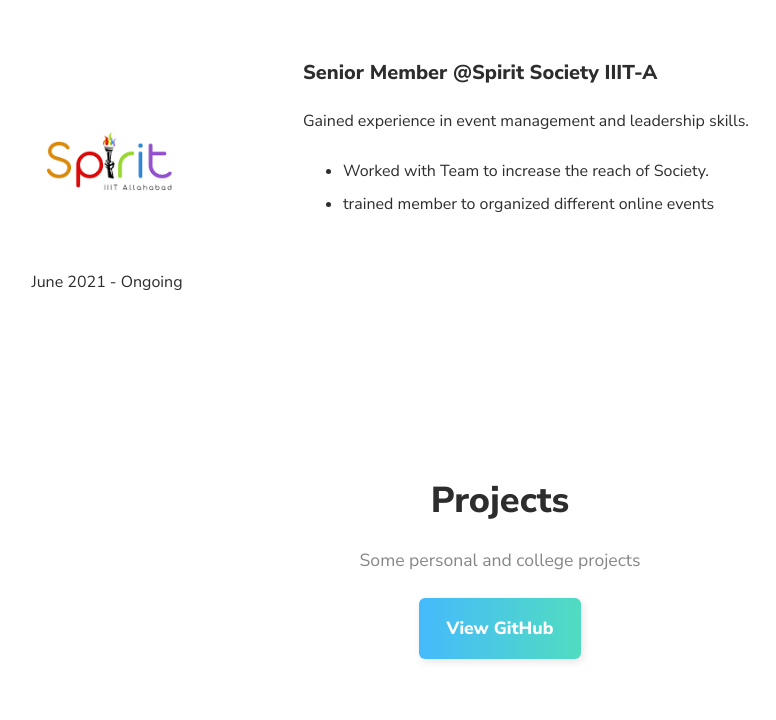
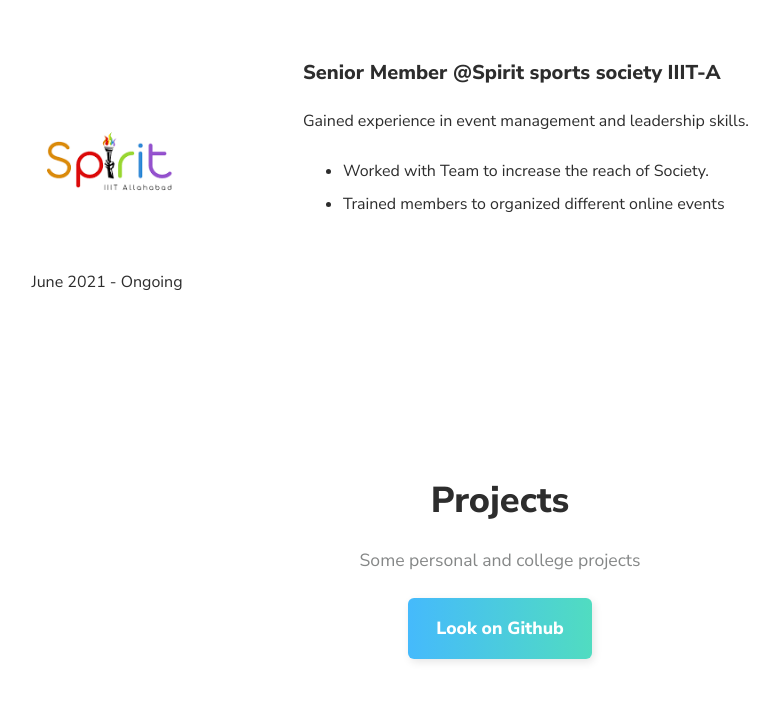
Before and after one commit to Horseman-droid/imdb, a plain HTML site: page index.html in a window 1280 px wide. Shown: the part 2072-2792 px from the top of the page, without its empty margins (140-916 px from the left). Drawn offline with nearby package versions, Linux system fonts and the light colour scheme.

Commit message:
changes made
updated

```diff
--- a/index.html
+++ b/index.html
@@ -51,7 +51,7 @@
             <span class="secondary">Sportaholic</span>
           </h2>
           <p class="underline">Namaste! I'm
-            <a href="https://www.linkedin.com/mwlite/in/devang-bharti-a01603197/" target="_blank">Devang Bharti</a>, Pre Final Grad @ <a href="https://iiita.ac.in/" target="_blank"> IIIT-A </a>Focused and enthusiastic developer with a keen interest in software development.
+            <a href="https://www.linkedin.com/mwlite/in/devang-bharti-a01603197/" target="_blank">Devang Bharti</a>, Pre Final Grad @ <a href="https://iiita.ac.in/" target="_blank"> IIIT-A </a> Focused and enthusiastic developer with a keen interest in software development.
 			By comprehensive exposure to the underlying concepts and applying them vividly to various projects, my love for these domains came into being.
 			I am a passionate individual who thrives to build and apply algorithms to solve real-world industry problems
           </p>
@@ -133,16 +133,16 @@
         <div class="flex job">
           <div class="job-title">
             <div class="job-company">
-              <img src="img/sp.png" alt="Spirit Society IIIT-A">
+              <img src="img/sp.png" alt="Spirit sports society IIIT-A">
               <div class="dates">June 2021 - Ongoing</div>
             </div>
           </div>
           <div class="job-description">
-            <h3>Senior Member @Spirit Society IIIT-A</h3>
+            <h3>Senior Member @Spirit sports society IIIT-A</h3>
             <p>Gained experience in event management and leadership skills.</p>
             <ul>
               <li>Worked with Team to increase the reach of Society.</li>
-              <li>trained member to organized different online events</li>
+              <li>Trained members to organized different online events</li>
             </ul>
           </div>
         </div>
@@ -154,7 +154,7 @@
           <h2>Projects</h2>
           <p>Some personal and college projects</p>
           <p>
-            <a target="_blank" href="https://github.com/Horseman-droid" class="button">View GitHub</a>
+            <a target="_blank" href="https://github.com/Horseman-droid" class="button">Look on Github</a>
           </p>
         </div>
       </header>
@@ -236,7 +236,7 @@
         <strong class="secondary">Bharti</strong>
       </h3>
       <p>
-       I'm Antiquarian, love to write code, travelling, capturing happy memories, listening pop songs and playing cricket
+       I'm Antiquarian, love to write code, travelling, capturing happy memories, listening pop/punjabi songs and playing cricket.
       </p>
       <div class="social-icons">
         <a target="_blank" href="https://twitter.com/BhartiDevang?t=4HCB_QdosG31D5ScYDg1cA&s=09">
```
